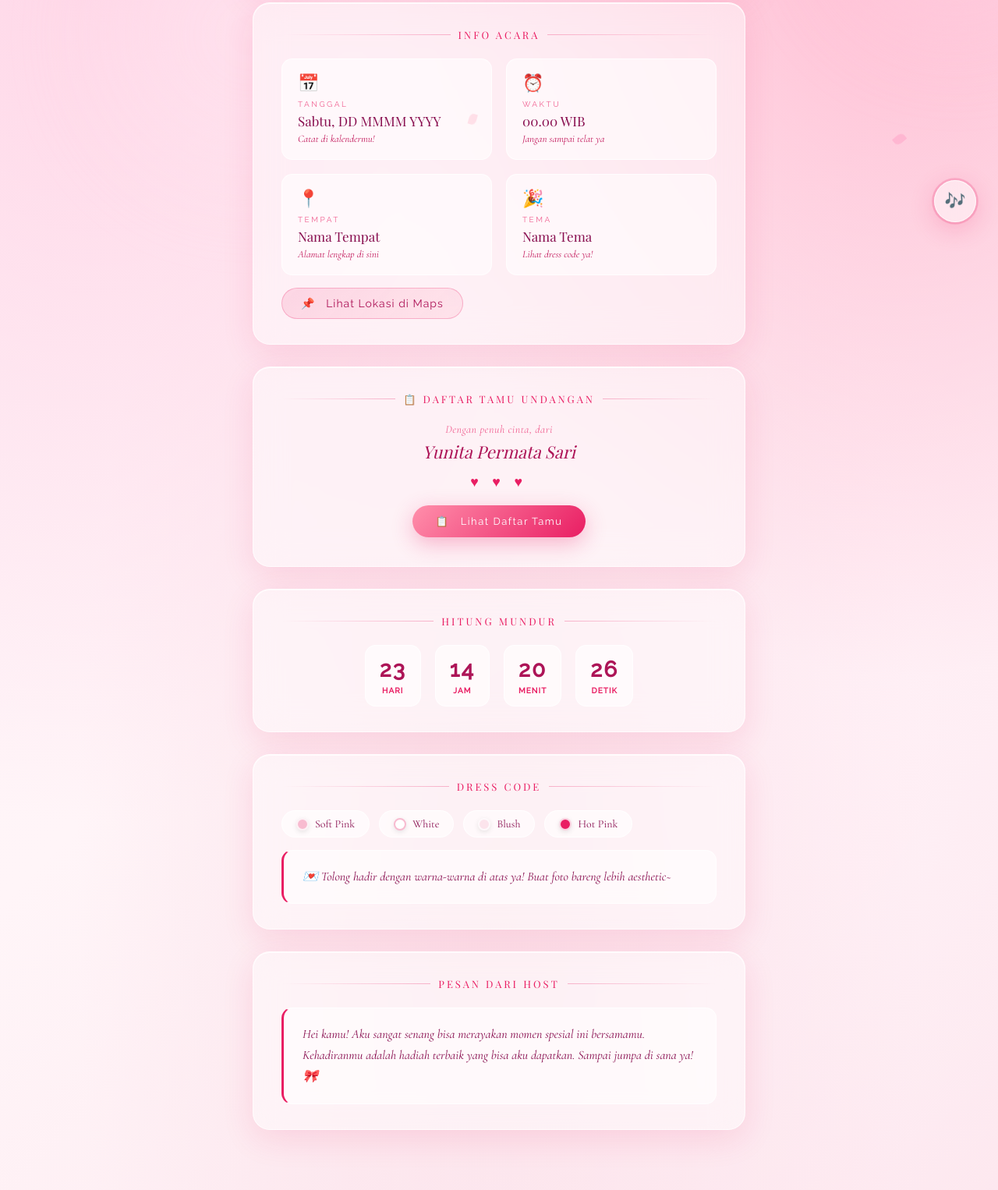
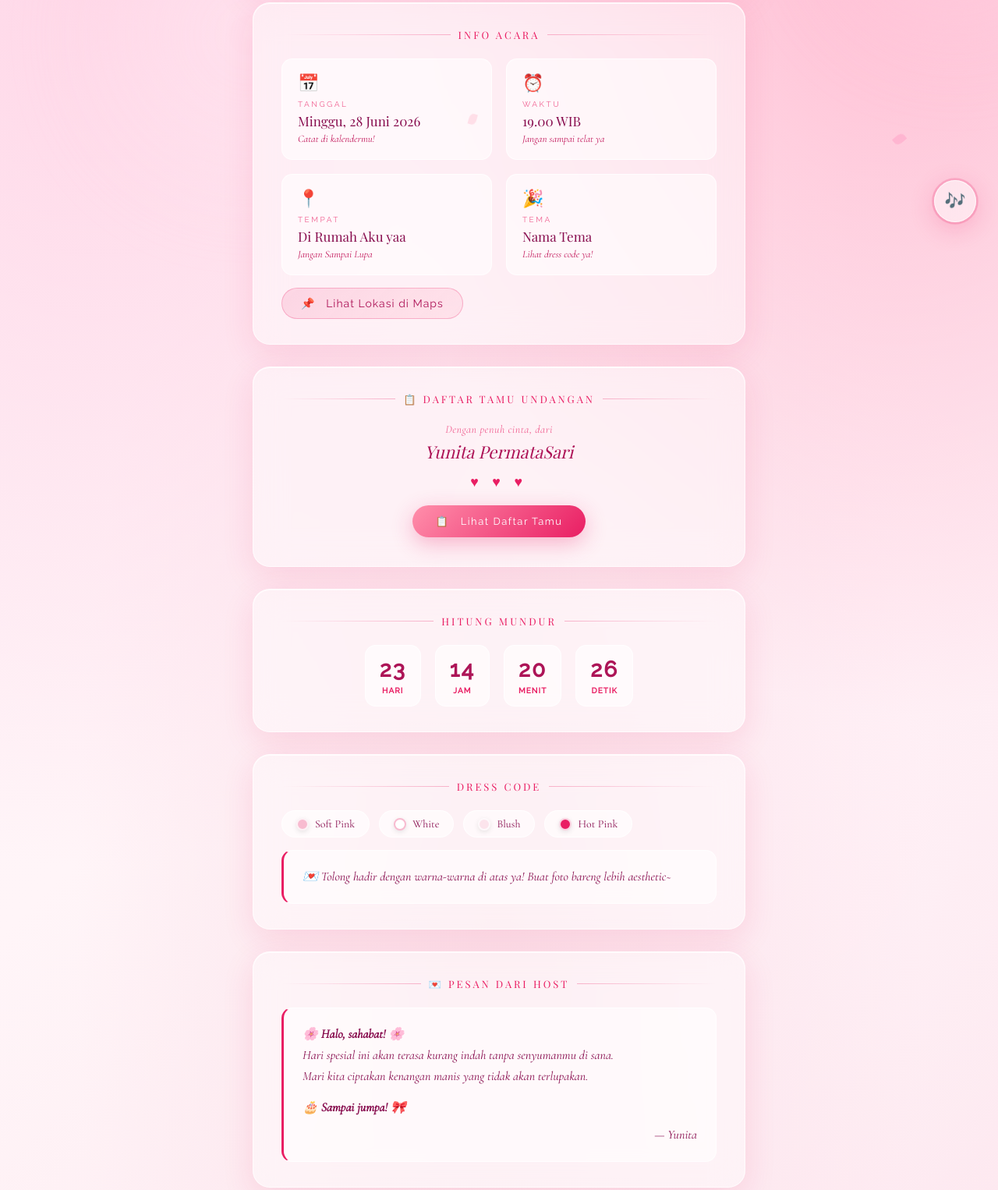
Before and after one commit to TANGMANUSIA/EMELY, a plain HTML site: page PAGES/invitation.html in a window 1280 px wide. Shown: the part 487-2013 px from the top of the page at 78% size. Drawn offline with nearby package versions, Linux system fonts and the light colour scheme; a web font is replaced by a local one.

Commit message:
update website

```diff
--- a/PAGES/invitation.html
+++ b/PAGES/invitation.html
@@ -41,20 +41,20 @@
       <div class="info-item">
         <span class="icon">📅</span>
         <div class="label">Tanggal</div>
-        <div class="value">Sabtu, DD MMMM YYYY</div>
+        <div class="value">Minggu, 28 Juni 2026</div>
         <div class="sub">Catat di kalendermu!</div>
       </div>
       <div class="info-item">
         <span class="icon">⏰</span>
         <div class="label">Waktu</div>
-        <div class="value">00.00 WIB</div>
+        <div class="value">19.00 WIB</div>
         <div class="sub">Jangan sampai telat ya</div>
       </div>
       <div class="info-item">
         <span class="icon">📍</span>
         <div class="label">Tempat</div>
-        <div class="value">Nama Tempat</div>
-        <div class="sub">Alamat lengkap di sini</div>
+        <div class="value">Di Rumah Aku yaa</div>
+        <div class="sub">Jangan Sampai Lupa</div>
       </div>
       <div class="info-item">
         <span class="icon">🎉</span>
@@ -75,7 +75,7 @@
     <!-- Teks host di atas tombol -->
     <div style="margin: 15px 0 10px 0;">
       <p class="footer-from" style="font-size: 14px; margin-bottom: 5px;">Dengan penuh cinta, dari</p>
-      <p class="footer-name" style="font-size: 22px;">Yunita Permata Sari</p>
+      <p class="footer-name" style="font-size: 22px;">Yunita PermataSari</p>
       <p class="footer-hearts" style="font-size: 16px;">♥ ♥ ♥</p>
     </div>
 
@@ -109,13 +109,15 @@
   </div>
 
   <div class="glass-card" style="animation-delay:0.4s">
-    <div class="section-title">Pesan dari Host</div>
-    <div class="note-card">
-      Hei kamu! Aku sangat senang bisa merayakan momen spesial ini bersamamu. Kehadiranmu adalah hadiah terbaik yang bisa aku dapatkan. Sampai jumpa di sana ya! 🎀
-    </div>
+  <div class="section-title">💌 Pesan dari Host</div>
+  <div class="note-card">
+    <p>🌸 <strong>Halo, sahabat!</strong> 🌸</p>
+    <p>Hari spesial ini akan terasa kurang indah tanpa senyumanmu di sana.</p>
+    <p>Mari kita ciptakan kenangan manis yang tidak akan terlupakan.</p>
+    <p style="margin-top: 12px;">🎂 <strong>Sampai jumpa!</strong> 🎀</p>
+    <p style="margin-top: 8px; text-align: right;">— <em>Yunita</em></p>
   </div>
 </div>
-
 <script src="../JS/invitation.js"></script>
 </body>
 </html>
```
